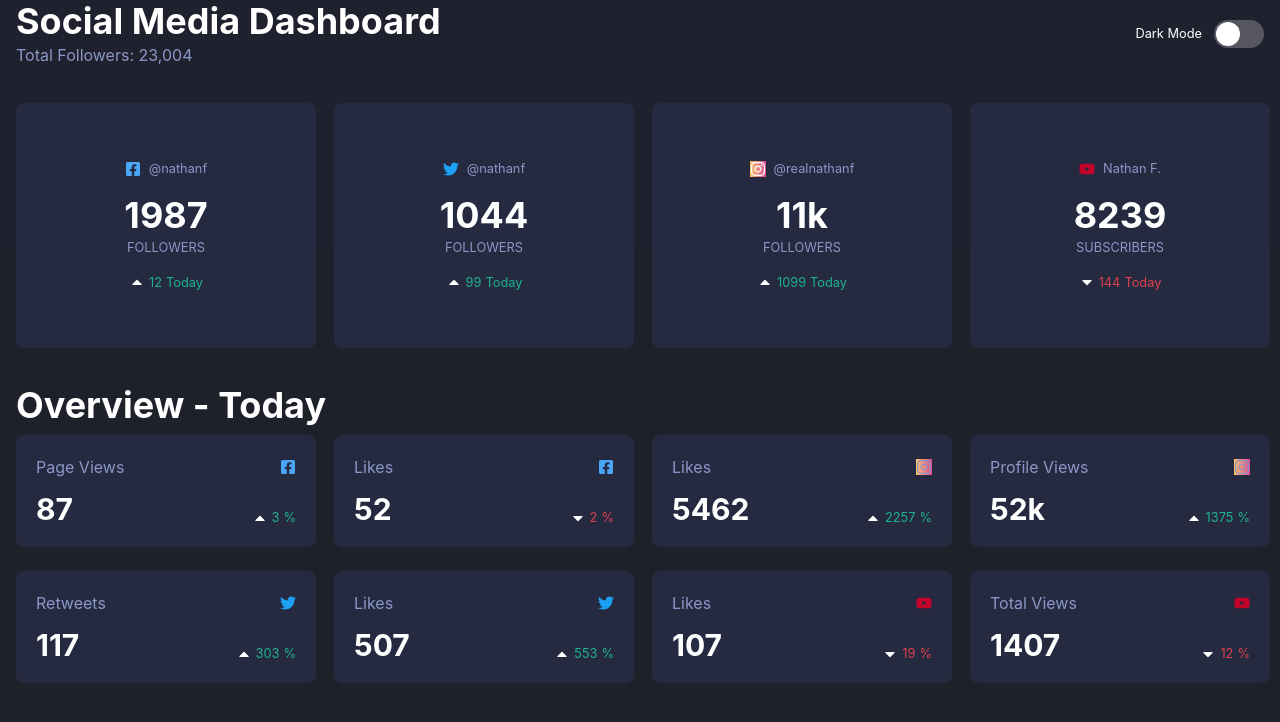
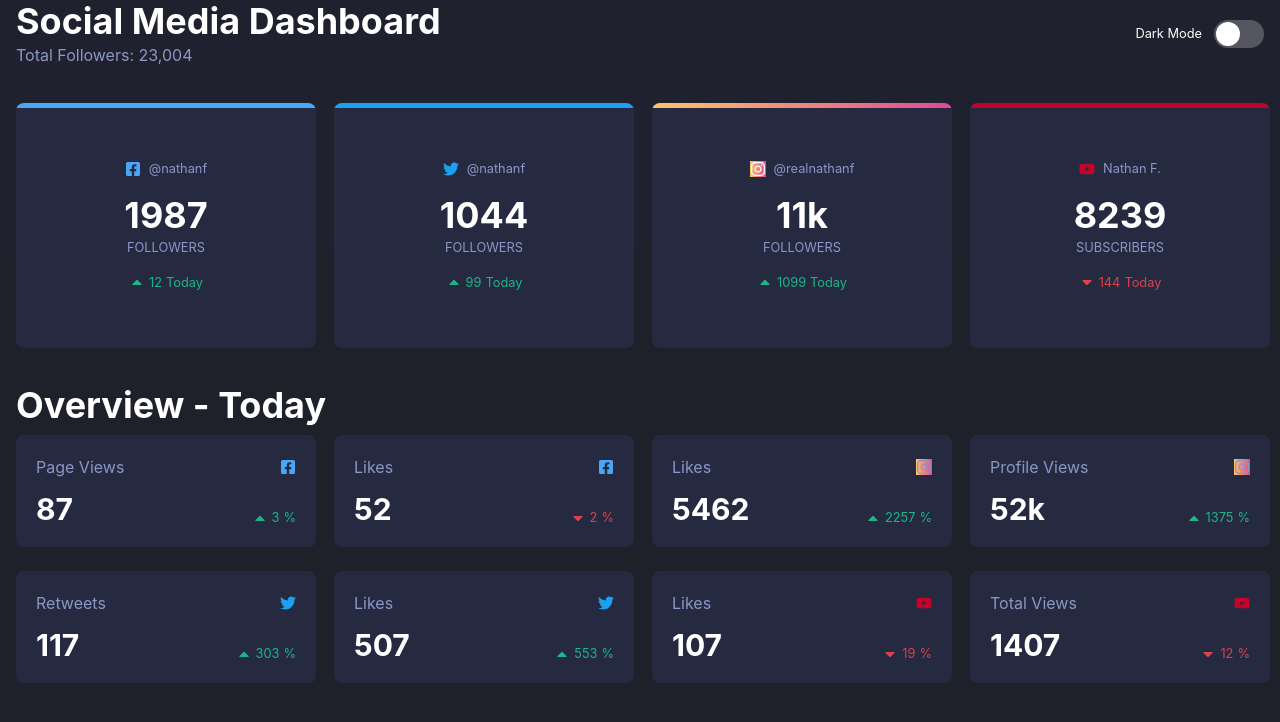
Before and after one commit to stephen-gift/social-media-dashboard, a Next.js app: page / in a window 1280 px wide. Shown: the top 722 px of the page. Built offline with nearby package versions, Linux system fonts and the light colour scheme.

Commit message:
Summary card top color

```diff
--- a/components/Overview/SMDNumberPercentage.tsx
+++ b/components/Overview/SMDNumberPercentage.tsx
@@ -1,22 +1,13 @@
 import {
-  Box,
   Flex,
   Heading,
   Icon,
   Text,
-  useColorModeValue,
 } from "@chakra-ui/react";
 import React from "react";
-import { FaCaretDown, FaCaretUp } from "react-icons/fa";
 
 import { data, OverviewProps } from "../../containers/Homepage/Overview";
-
-export const UpIcon = () => {
-  return <FaCaretUp color="success.100" />;
-};
-export const DownIcon = () => {
-  return <FaCaretDown color="error.100" />;
-};
+import { DownIcon, UpIcon } from "../../utils/customIcon";
 
 const SMDNumberPercentage = ({ noAction, noPercent, red }: OverviewProps) => {
   return (
--- a/components/Summary/SMDIconUsername.tsx
+++ b/components/Summary/SMDIconUsername.tsx
@@ -19,7 +19,7 @@ const SMDIconUsername = ({
       {facebook ? (
         <Flex alignItems="center" gap={2}>
           <SMDFacebookIcon />
-          <Text as="small" color={useColorModeValue("light.400", "dark.400")}>
+          <Text as="small" color="light.400" _dark={{color:"dark.400"}}>
             @nathanf
           </Text>
         </Flex>
@@ -30,7 +30,10 @@ const SMDIconUsername = ({
       {twitter ? (
         <Flex alignItems="center" gap={2}>
           <SMDTwitterIcon />
-          <Text as="small"color={useColorModeValue("light.400", "dark.400")}>@nathanf</Text>
+                    <Text as="small" color="light.400" _dark={{color:"dark.400"}}>
+
+            @nathanf
+          </Text>
         </Flex>
       ) : (
         ""
@@ -39,7 +42,10 @@ const SMDIconUsername = ({
       {instagram ? (
         <Flex alignItems="center" gap={2}>
           <SMDInstagramIcon />
-          <Text as="small"color={useColorModeValue("light.400", "dark.400")}>@realnathanf</Text>
+                    <Text as="small" color="light.400" _dark={{color:"dark.400"}}>
+
+            @realnathanf
+          </Text>
         </Flex>
       ) : (
         ""
@@ -48,7 +54,10 @@ const SMDIconUsername = ({
       {youtube ? (
         <Flex alignItems="center" gap={2}>
           <SMDYoutubeIcon />
-          <Text as="small"color={useColorModeValue("light.400", "dark.400")}>Nathan F.</Text>
+                    <Text as="small" color="light.400" _dark={{color:"dark.400"}}>
+
+            Nathan F.
+          </Text>
         </Flex>
       ) : (
         ""
--- a/components/Summary/SMDSummaryCard.tsx
+++ b/components/Summary/SMDSummaryCard.tsx
@@ -1,4 +1,4 @@
-import { Box, Flex, Square, useColorModeValue } from "@chakra-ui/react";
+import { Box, Flex, Square, Text, useColorModeValue } from "@chakra-ui/react";
 import React from "react";
 import { SummaryProps } from "../../containers/Homepage/Summary";
 import SMDFollowers from "./SMDFollowers";
@@ -18,6 +18,7 @@ const SMDSummaryCard = ({
   noToday,
 }: SummaryProps) => {
   return (
+    <>
       <Flex
         w="100%"
         minW="300px"
@@ -26,7 +27,22 @@ const SMDSummaryCard = ({
         p={14}
         alignItems="center"
         justifyContent="center"
+        position="relative"
+        overflow="hidden"
       >
+        <Box
+          position="absolute"
+          top="0px"
+          width="100%"
+          height="5px"
+          bgGradient={instagram && "linear(to-r, instagram.100, instagram.200)"}
+          bgColor={
+            (facebook && "facebook.100") ||
+            (twitter && "twitter.100") ||
+            (youtube && "youtube.100") ||
+            ""
+          }
+        />
         <Flex
           flexDir="column"
           alignItems="center"
@@ -61,6 +77,7 @@ const SMDSummaryCard = ({
           </Box>
         </Flex>
       </Flex>
+    </>
   );
 };
 
--- a/utils/customIcon.tsx
+++ b/utils/customIcon.tsx
@@ -9,10 +9,10 @@ import {
 import { Icon, Text } from "@chakra-ui/react";
 
 export const UpIcon = () => {
-  return <FaCaretUp color="success.100" />;
+  return <Icon as={FaCaretUp} color="success.100" />;
 };
 export const DownIcon = () => {
-  return <FaCaretDown color="error.100" />;
+  return <Icon as={FaCaretDown} color="error.100" />;
 };
 
 export const SMDFacebookIcon = () => {
```
Lines whose indentation alone changed are shown as unchanged.
